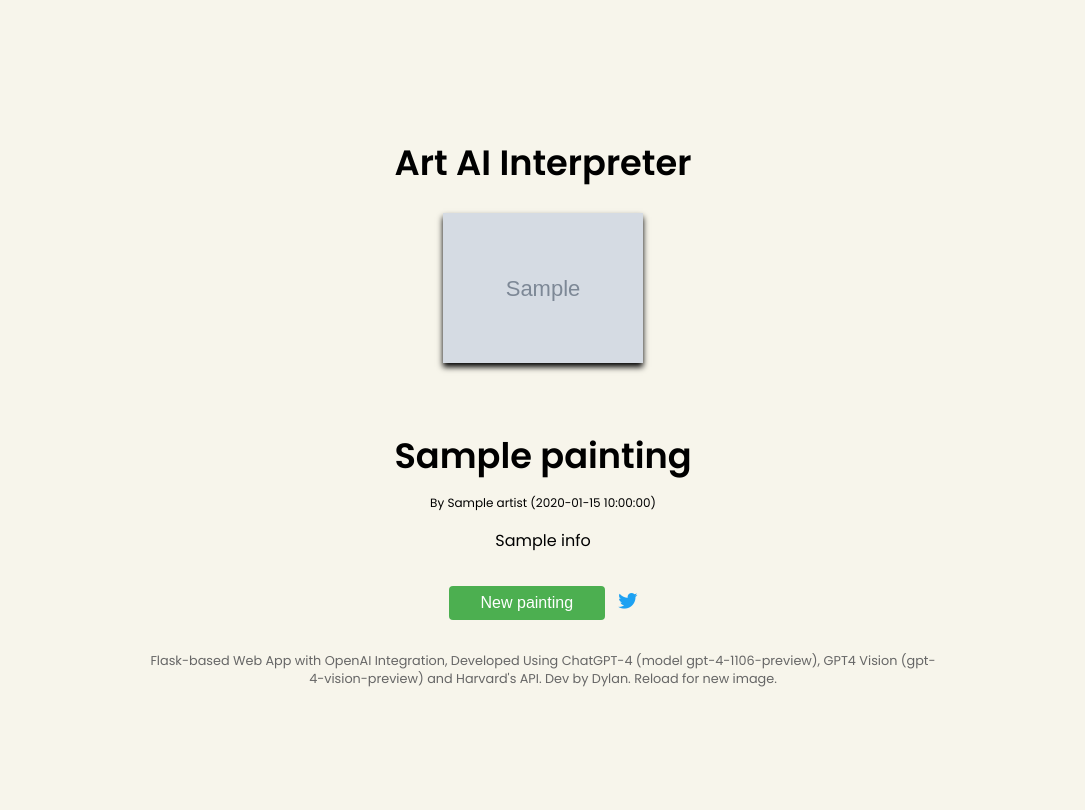
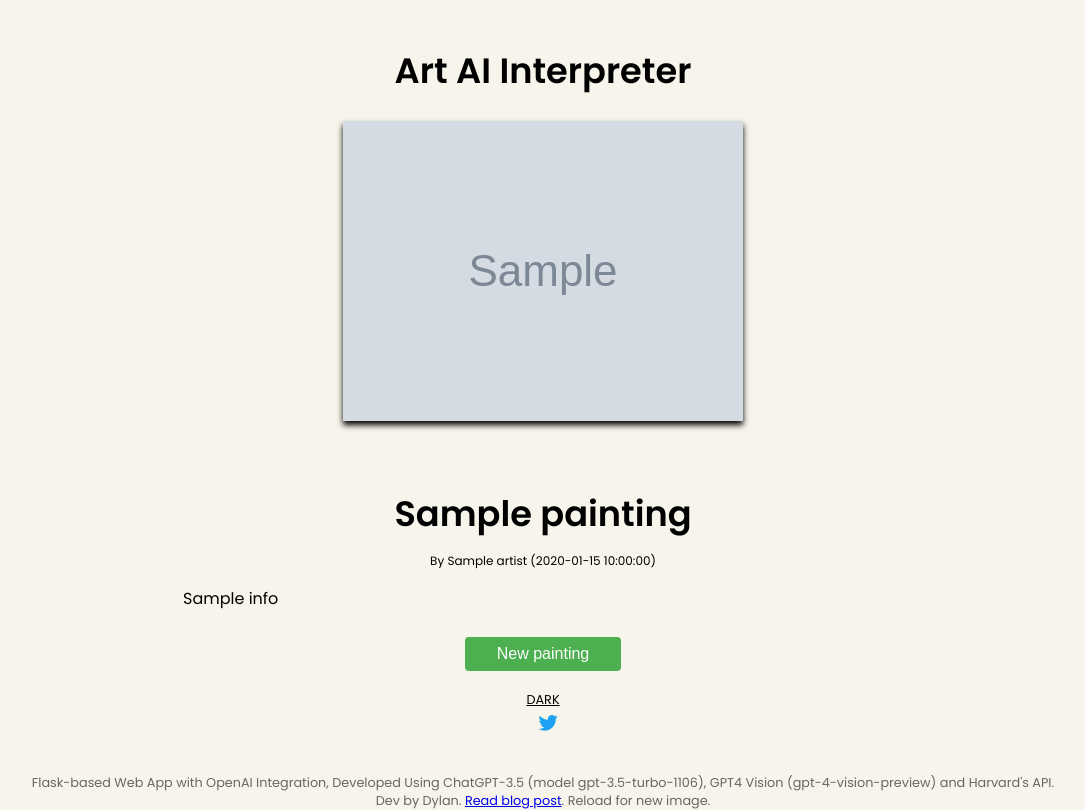
Before and after one commit to demianarc/aipaintv2, a Flask app: template templates/index.html in a window 1280 px wide. Shown: the whole page, without its empty margins (97-1182 px from the left). Before the commit the page ends 687 px from the top, so only its background shows below. Run offline with Flask 2, Linux system fonts and the light colour scheme; the template is opened without the code that fills it: most values are stand-ins (such as "Sample title", 1, 10 or a date in 2020); grey boxes marked "Sample" are stand-in pictures; some libraries are stand-ins or nearby versions.

Commit message:
“v5”

```diff
--- a/app.py
+++ b/app.py
@@ -71,7 +71,7 @@ def generate_artwork_info(artist, title, image_url):
         )
         visual_text = visual_response.choices[0].message["content"]
         prompts = [
-            f"The painting '{title}' by {artist} features {visual_text}. What historical narratives and emotions might these details suggest? Be short, touching, and concise (max 3 sentences)",
+            f"The painting '{title}' by {artist} features {visual_text}. What historical narratives and emotions might these details suggest? Be short, touching, and concise. If possible, can you discuss the emotional undertones and historical context of this piece, and also if possible how its reflect the era and the artist's own journey.(max 3 sentences)",
         ]
         prompt = random.choice(prompts)
         text_response = openai.ChatCompletion.create(
@@ -79,7 +79,7 @@ def generate_artwork_info(artist, title, image_url):
             messages=[
                 {
                     "role": "system",
-                    "content": "You are a knowledgeable and articulate art historian."
+                    "content": "You are a knowledgeable and articulate art historian capable of deep insights into artworks."
                 },
                 {
                     "role": "user",
--- a/static/css/style.css
+++ b/static/css/style.css
@@ -11,7 +11,7 @@ body {
 }
 
 body.dark-mode {
-    background-color: #121212;
+    background-color: #121212; /* Unified shade of black */
     color: #ffffff;
 }
 
@@ -21,11 +21,15 @@ body.dark-mode {
     justify-content: center;
     align-items: center;
     text-align: center;
-    max-width: 800px;
+    max-width: 1200px; /* Width of the average MacBook Pro screen */
+    width: 100%;
 }
 
 .content {
     flex-grow: 1;
+    width: 100%;
+    max-width: 1200px; /* Adjusted to the size of the average MacBook Pro */
+    padding: 20px; /* Padding to prevent content from touching the edges */
 }
 
 .subheading {
@@ -68,14 +72,25 @@ footer {
     margin-top: 1rem;
     font-size: 0.8rem;
     color: #666;
+    transition: color 0.3s; /* Smooth transition for color change */
+}
+footer a {
+    text-decoration: underline;
 }
 
-.info pre {
-    white-space: pre-wrap;
-    text-align: justify;
-    margin: 0 auto;
-    max-width: 90%;
-    padding: 15px;
+.dark-mode footer {
+    color: #cccccc; /* Lighter grey for better visibility */
+}
+
+.info {
+    max-width: 60%; /* Adjust to the desired width */
+    margin: 0 auto; /* This centers the `.info` block */
+    text-align: justify; /* Justify text for a cleaner look */
+}
+
+.info p {
+    margin-bottom: 1em; /* Adds space between paragraphs */
+    line-height: 1.5; /* Makes the text easier to read */
 }
 
 .button {
@@ -86,7 +101,7 @@ footer {
     text-decoration: none;
     display: inline-block;
     font-size: 1rem;
-    margin: 1rem 0;
+    margin: 10px;
     padding: 0.5rem 2rem;
     cursor: pointer;
     border-radius: 4px;
@@ -99,38 +114,20 @@ footer {
     transform: scale(1.05); /* Slightly enlarges the button */
 }
 
-.theme-toggle {
-    background-color: #4caf50;
-    color: #fff;
-    padding: 10px;
-    border: none;
-    border-radius: 5px;
+.dark-mode-text {
+    text-decoration: underline;
     cursor: pointer;
+    color: inherit; /* Inherit color from body for automatic theme change */
+    font-size: 0.8rem; /* Smaller font size for the dark mode toggle */
     margin-top: 10px;
-    transition: background-color 0.3s;
+    display: block; /* Ensures it appears on a new line */
 }
 
-.theme-toggle:hover {
-    background-color: #367c39;
+/* Ensure all backgrounds are unified in dark mode */
+.dark-mode .container, .dark-mode .content {
+    background-color: #121212; /* Same shade of black for consistency */
 }
 
-.dark-mode .theme-toggle {
-    background-color: #586e75;
-}
-
-.dark-mode .theme-toggle:hover {
-    background-color: #455a64;
-}
-
-.dark-mode .button {
-    background-color: #333;
-}
-
-.dark-mode .container {
-    background-color: #222;
-}
-
-/* Additional styles for animations and dark mode */
 @keyframes fadeIn {
     from { opacity: 0; }
     to { opacity: 1; }
@@ -139,5 +136,3 @@ footer {
 .fadeIn {
     animation: fadeIn 1s ease-out;
 }
-
-/* Styles for modal and loading cursor remain unchanged */
--- a/templates/index.html
+++ b/templates/index.html
@@ -34,12 +34,13 @@
                 <p>{{ painting.info | safe }}</p>
             </div>
             <button class="button" onclick="fetchNewPainting()">New painting</button>
+            <span id="dark-mode-toggle" class="dark-mode-text">DARK</span>
             <a href="https://twitter.com/share?url=https://theartapp.vercel.app/&text=Check%20out%20this%20amazing%20AI%20Art%20App!&hashtags=ArtApp,AI" target="_blank" class="twitter-share">
                 <i class="fab fa-twitter"></i>
             </a>
         </div>
         <footer>
-            Flask-based Web App with OpenAI Integration, Developed Using ChatGPT-4 (model gpt-4-1106-preview), GPT4 Vision (gpt-4-vision-preview) and Harvard's API. Dev by Dylan. Reload for new image.
+            Flask-based Web App with OpenAI Integration, Developed Using ChatGPT-3.5 (model gpt-3.5-turbo-1106), GPT4 Vision (gpt-4-vision-preview) and Harvard's API. <br> Dev by Dylan. <a href="https://medium.com/@bristotdylan/vision-through-art-how-ai-unveils-the-unseen-stories-77c6c0bd73bb" target="_blank" rel="noopener noreferrer">Read blog post</a>. Reload for new image.
         </footer>
     </div>
     <div id="modal" class="modal">
@@ -85,5 +86,23 @@
         window.va = window.va || function () { (window.vaq = window.vaq || []).push(arguments); };
     </script>
     <script defer src="/_vercel/insights/script.js"></script>
+    <script>
+        // Function to toggle dark mode
+        function toggleDarkMode() {
+            document.body.classList.toggle('dark-mode');
+            localStorage.setItem('dark-mode', document.body.classList.contains('dark-mode') ? 'true' : 'false');
+        }
+
+        // Event listener for the dark mode toggle button
+        document.getElementById('dark-mode-toggle').addEventListener('click', toggleDarkMode);
+
+        // Initialize dark mode based on user preference
+        window.addEventListener('load', () => {
+            if (localStorage.getItem('dark-mode') === 'true') {
+                document.body.classList.add('dark-mode');
+            }
+        });
+    </script>
+
 </body>
 </html>
```
